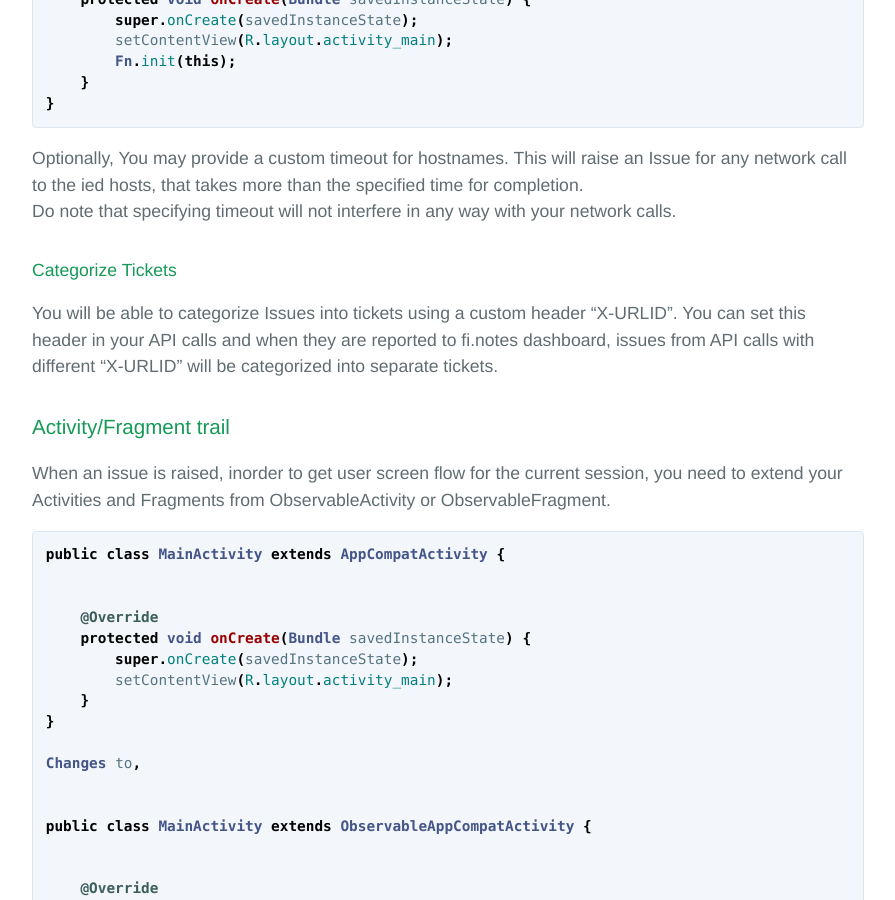
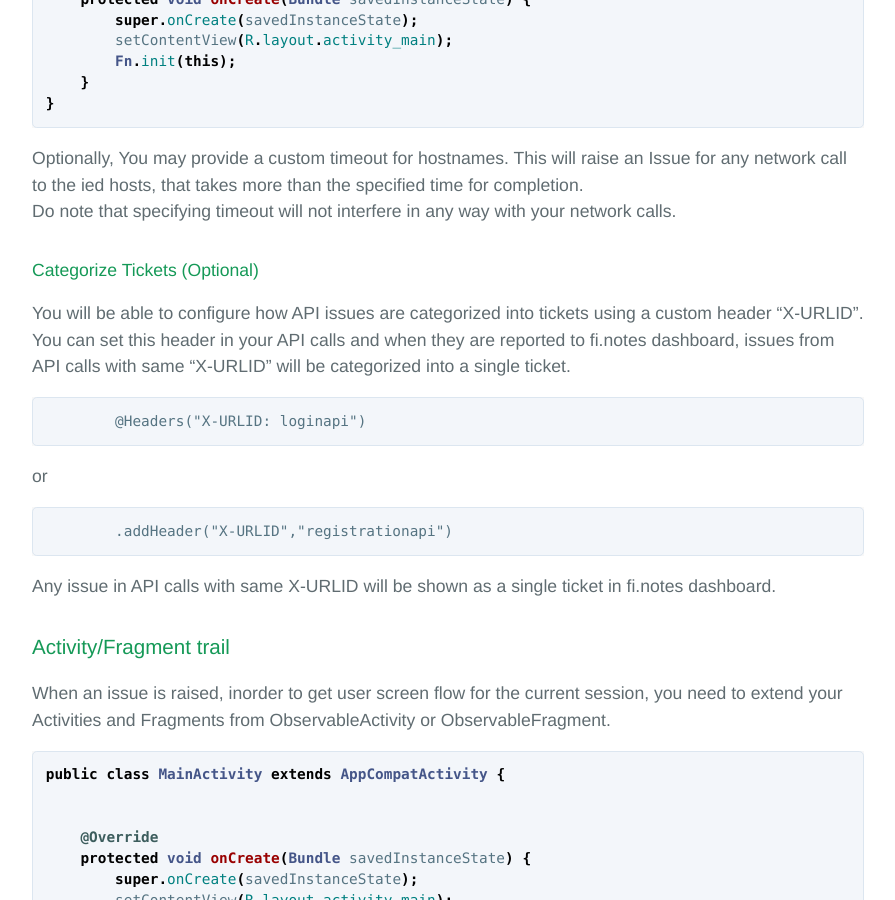
Before and after one commit to finotes/finotes.github.io, a Jekyll site: the page built from _posts/2018-01-19-android-java-docs.md, in a window 1280 px wide and 900 px high, scrolled down 5049 px. Shown: the whole window, without its empty margins (192-1087 px from the left). Built offline with Jekyll 4.4.1, drawn with Linux system fonts in a browser that asks for light colours; some web fonts are replaced; some of the changed text lies outside the part shown.

Commit message:
Update 2018-01-19-android-java-docs.md

````diff
--- a/_posts/2018-01-19-android-java-docs.md
+++ b/_posts/2018-01-19-android-java-docs.md
@@ -204,9 +204,18 @@ Optionally, You may provide a custom timeout for hostnames. This will raise an I
 ied hosts, that takes more than the specified time for completion.
 Do note that specifying timeout will not interfere in any way with your network calls.
 
-#### Categorize Tickets
+#### Categorize Tickets (Optional)
 
-You will be able to categorize Issues into tickets using a custom header "X-URLID". You can set this header in your API calls and when they are reported to fi.notes dashboard, issues from API calls with different "X-URLID" will be categorized into separate tickets.
+You will be able to configure how API issues are categorized into tickets using a custom header "X-URLID". You can set this header in your API calls and when they are reported to fi.notes dashboard, issues from API calls with same "X-URLID" will be categorized into a single ticket.
+```
+	@Headers("X-URLID: loginapi")
+```
+or
+```
+	.addHeader("X-URLID","registrationapi")
+```
+Any issue in API calls with same X-URLID will be shown as a single ticket in fi.notes dashboard.
+
 
 ### Activity/Fragment trail
 
````
Also changed, not shown: other parts of _posts/2018-01-19-android-java-docs.md (+1 -1 lines).
